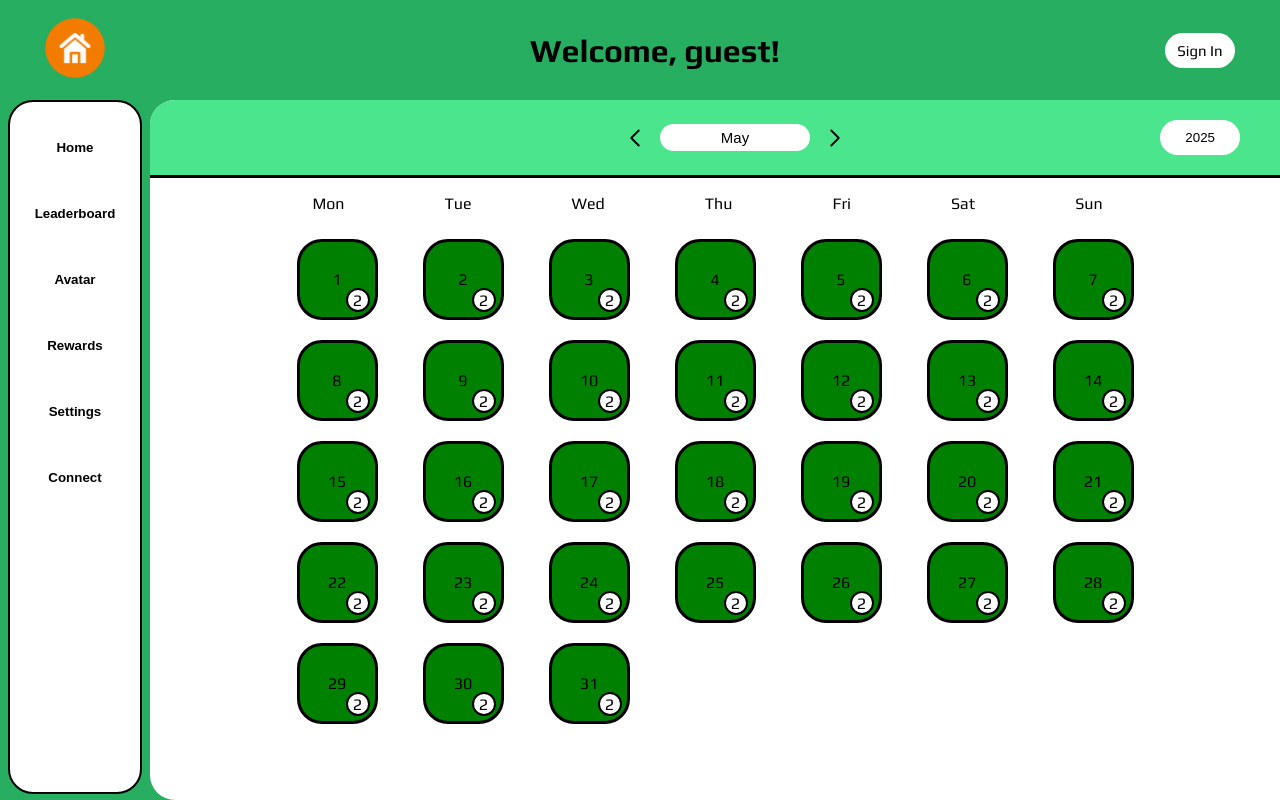
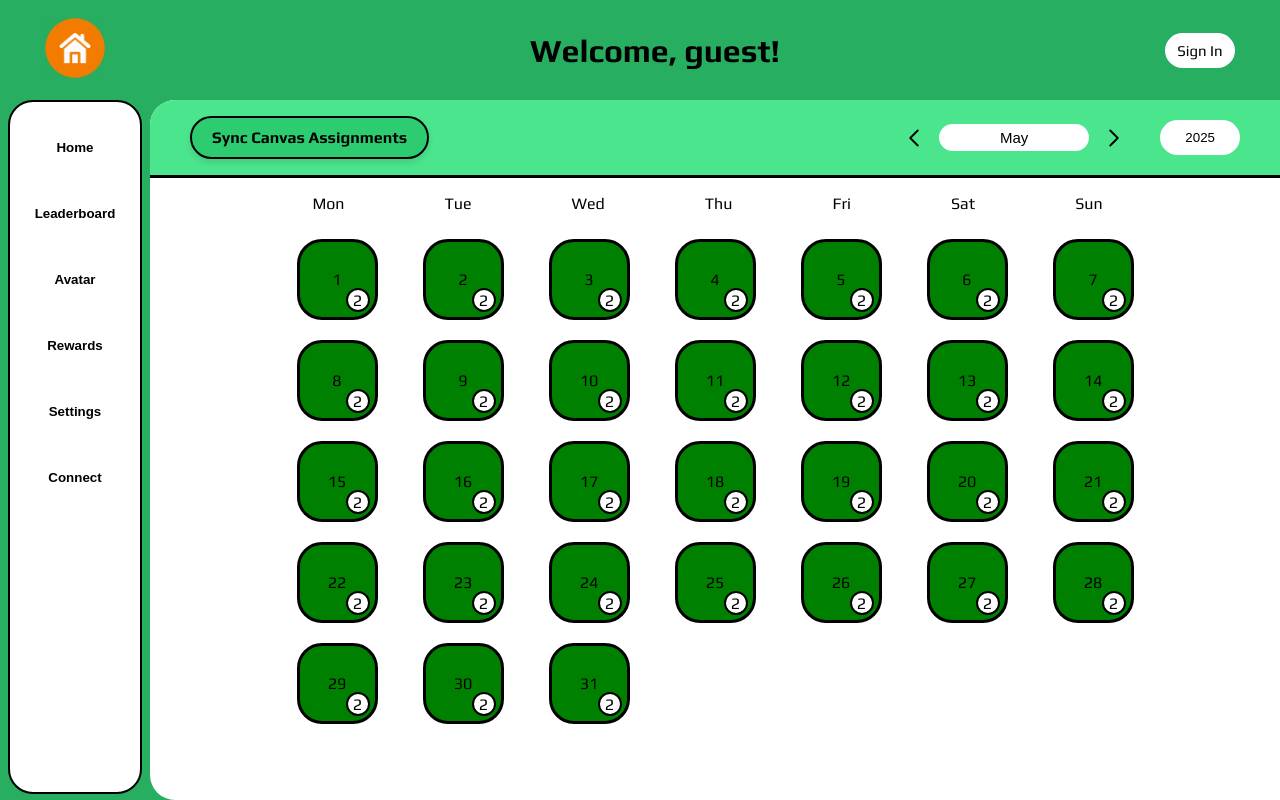
Before and after one commit to SamKhan32/ForgetMeNot, a Django app: page / in a window 1280 px wide. Run offline with Django 5.2, Linux system fonts and the light colour scheme.

Commit message:
added a button to sync assignments

```diff
--- a/main/base/templates/base/home.html
+++ b/main/base/templates/base/home.html
@@ -4,7 +4,12 @@
 
 {% block content %}
 <div id="date-bar">
-
+    <div style="text-align: center; margin: 20px;">
+        <form method="post" action="{% url 'sync_canvas' %}">
+            {% csrf_token %}
+            <button id="sync-button" onclick="syncCanvas()">Sync Canvas Assignments</button>
+        </form>
+    </div>
     <div id="month-selector">
 
         <div class="nav-arrow rotated">
@@ -133,6 +138,9 @@
 </div>
 
 <script>
+    function syncCanvas() {
+        alert("Canvas sync initiated!"); // Replace with actual logic later
+    }
         // Add event listeners to all month buttons
         document.addEventListener("DOMContentLoaded", function () {
         const monthButtons = document.querySelectorAll(".month-option");
--- a/main/base/urls.py
+++ b/main/base/urls.py
@@ -1,6 +1,6 @@
 from django.urls import path
 from . import views
-
+from base.views import sync_canvas_view
 urlpatterns = [
     path('/', views.loginPage, name='login'),
     path('register/', views.registerPage, name='register'),
@@ -10,4 +10,5 @@ urlpatterns = [
     path('leaderboard/', views.leaderboardPage, name='leaderboard'),
     path('', views.home, name='home'),
     path('connect/',views.connectPage, name='connect'),
+    path('sync_canvas/', sync_canvas_view, name='sync_canvas'),
 ]
--- a/main/base/views.py
+++ b/main/base/views.py
@@ -18,6 +18,7 @@ from .forms import CanvasTokenForm
 from django.shortcuts import render, redirect
 from .forms import CanvasTokenForm
 from django.contrib.auth.decorators import login_required
+from base.services.canvas import fetch_canvas_assignments
 User = get_user_model()
 
 def loginPage(request):
@@ -143,3 +144,13 @@ def connectPage(request):
         form = CanvasTokenForm()  # Initialize the form for GET request
 
     return render(request, 'base/connect.html', {'form': form})
+@login_required
+def sync_canvas_view(request):
+    if request.method == 'POST':
+        try:
+            count = fetch_canvas_assignments(request.user)
+            # Optionally: add a message framework response
+            print(f"Synced {count} assignments.")
+        except Exception as e:
+            print(f"Sync failed: {e}")
+        return redirect(request.META.get('HTTP_REFERER', '/'))
--- a/main/templates/main.html
+++ b/main/templates/main.html
@@ -228,6 +228,23 @@
         margin-top: 5px;
 
     }
+    #sync-button {
+    background-color: #2ECC71; /* same as profile logo */
+    color: black;
+    font-weight: bold;
+    border: 2px solid black;
+    border-radius: 25px;
+    padding: 10px 20px;
+    font-size: 16px;
+    cursor: pointer;
+    transition: background-color 0.3s ease, transform 0.2s ease;
+    box-shadow: 0 4px 6px rgba(0,0,0,0.1);
+    font-family: 'Play', sans-serif;
+}
+#sync-button:hover {
+    background-color: #27AE60; /* matches your main background */
+    transform: scale(1.05);
+}
 
     .hidden{
 
```
